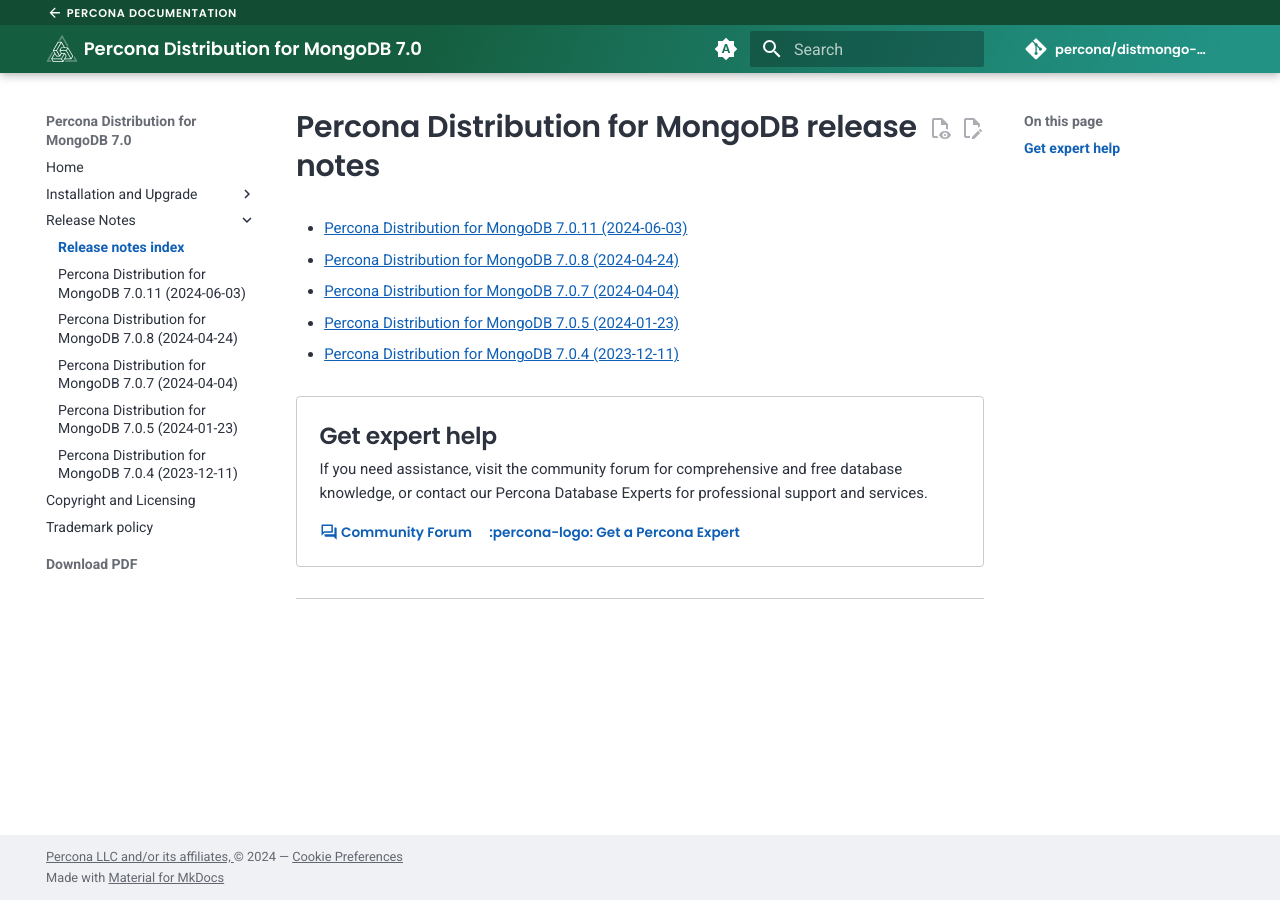
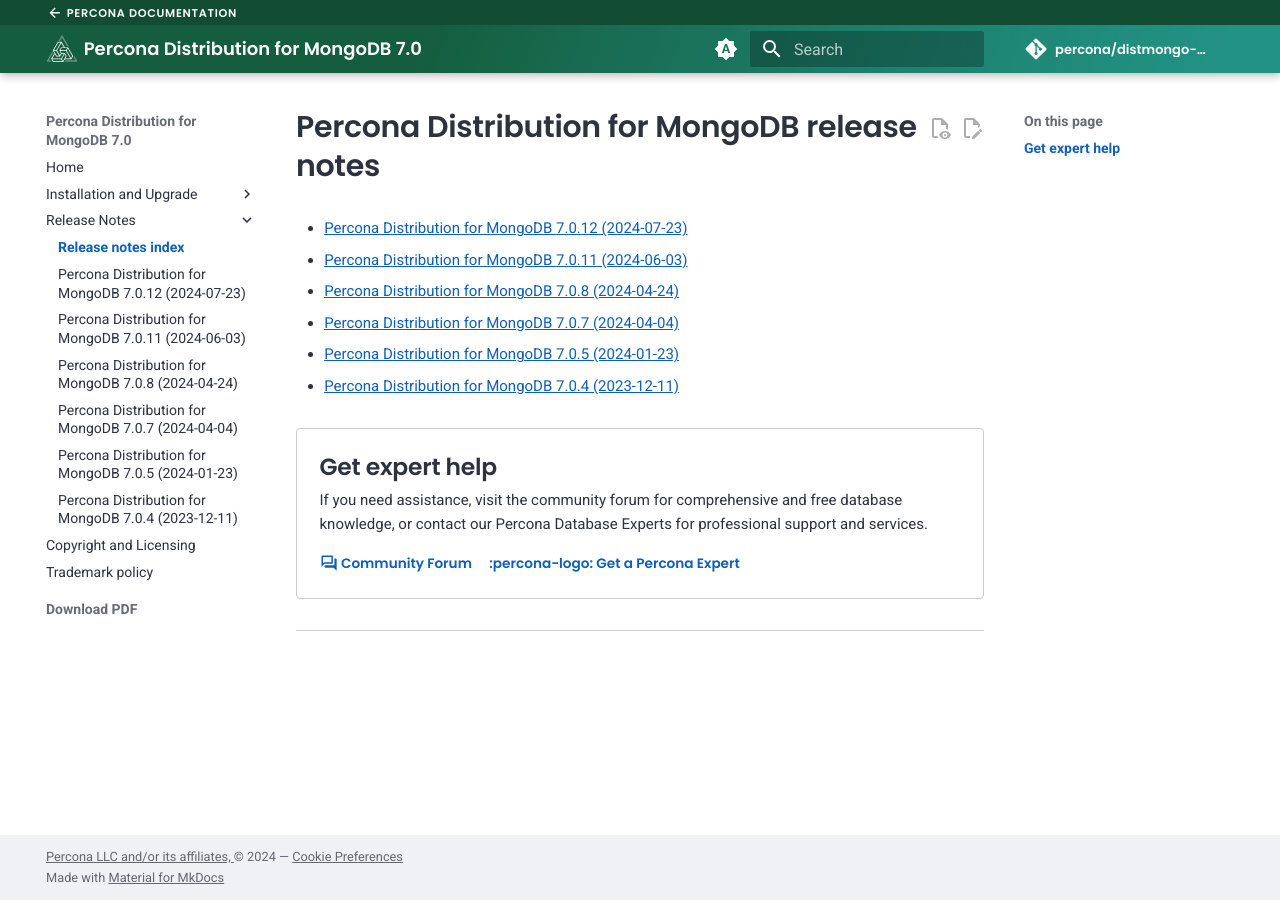
Before and after one commit to percona/distmongo-docs, an MkDocs documentation site: the page built from docs/release-notes.md, in a window 1280 px wide. Built offline with MkDocs 1.6.1 and Material for MkDocs 9.7.7, drawn with Linux system fonts in a browser that asks for light colours; nearby versions of some CDN libraries; comment, search, counter and statistics services are not loaded; the version menu is left out.

Commit message:
DISTMONGO-303 Release notes 7.0.12 (#249)
DISTMONGO-303 Release notes 7.0.12

new file:   docs/release-notes-v7.0.12.md
	modified:   docs/release-notes.md
	modified:   mkdocs-base.yml
	modified:   variables.yml

```diff
--- a/docs/release-notes.md
+++ b/docs/release-notes.md
@@ -1,4 +1,6 @@
 # Percona Distribution for MongoDB release notes
+
+* [Percona Distribution for MongoDB 7.0.12 (2024-07-23)](release-notes-v7.0.12.md)
 
 * [Percona Distribution for MongoDB 7.0.11 (2024-06-03)](release-notes-v7.0.11.md)
 
--- a/mkdocs-base.yml
+++ b/mkdocs-base.yml
@@ -135,7 +135,7 @@
   with-pdf: # https://github.com/orzih/mkdocs-with-pdf
           output_path: '_pdf/PerconaDistributionforMongoDB-7.0.pdf'
           cover_title: 'Distribution for MongoDB Documentation 7.0'
-          cover_subtitle: 7.0.11 (June 3, 2024)
+          cover_subtitle: 7.0.12 (July 23, 2024)
           author: 'Percona Technical Documentation Team'
           cover_logo: docs/_images/Percona_Logo_Color.png
           debug_html: false
@@ -162,6 +162,7 @@
       - minor-upgrade.md
   - Release Notes:
       - "Release notes index": "release-notes.md"
+      - release-notes-v7.0.12.md
       - release-notes-v7.0.11.md
       - release-notes-v7.0.8.md
       - release-notes-v7.0.7.md
--- a/variables.yml
+++ b/variables.yml
@@ -1,6 +1,6 @@
 # PDMDB Variables set for HTML output
 # See also mkdocs.yml plugins.with-pdf.cover_subtitle and output_path
 
-release: 'release-notes-v7.0.11'
+release: 'release-notes-v7.0.12'
 version: '7.0'
-tag: '7.0.11'
+tag: '7.0.12'
```
Also changed, not shown: docs/release-notes-v7.0.12.md (added, +29 -0 lines).
